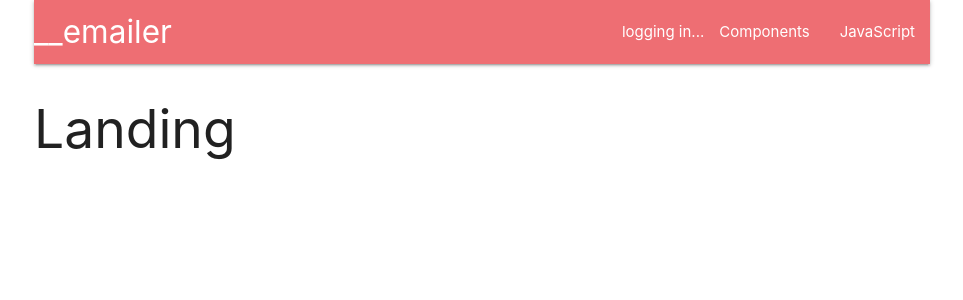
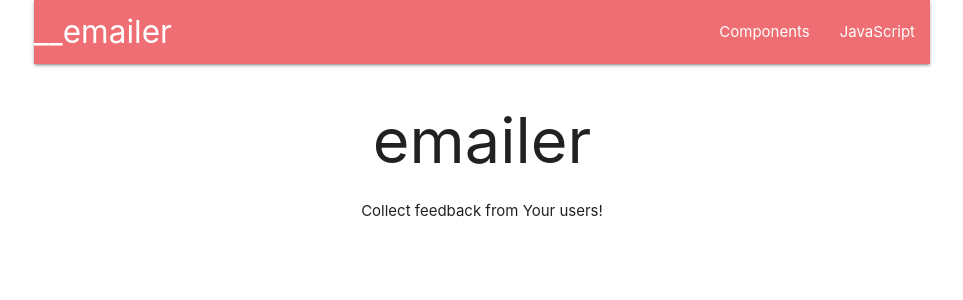
Before and after one commit to GrzesiekKozdroj/full-stack-udemy-course, a React (Create React App) app in the folder client/: page / in a window 1280 px wide. Shown: the top 300 px of the page, without its empty margins (158-1121 px from the left). Built offline with nearby package versions, Linux system fonts and the light colour scheme; no server answers.

Commit message:
added redux, thunk and connected log in and log out links with functions to server.

```diff
--- a/client/src/components/App.js
+++ b/client/src/components/App.js
@@ -4,10 +4,11 @@ import { connect } from 'react-redux'
 
 import * as actions from '../actions'
 import Header from './Header'
+import Landing from './Landing'
 
 const Dashboard = ()=> <h2>Dashboard</h2>
 const SurveyNew = ()=> <h2>SurveyNew</h2>
-const Landing   = ()=>   <h2>Landing</h2>
+
 
 class App extends Component{
     componentDidMount(){
--- a/client/src/components/Header.js
+++ b/client/src/components/Header.js
@@ -1,24 +1,35 @@
 import React, { Component } from 'react'
 import { connect } from 'react-redux'
+import { Link } from 'react-router-dom'
 
 class Header extends Component{
     renderContent(){
         switch(this.props.auth){
             case null:
-                return 'logging in...'
+                return;
             case false:
-                return 'logged out'
+                return (
+                    <li>
+                        <a href="auth/google">Login With Goolge</a>
+                    </li>
+                )
             default:
-                return 'logged in'
+                return (
+                    <a href="api/logout">Log out</a>
+                )
         }
     }
     render(){
         return (
             <nav>
             <div className="nav-wrapper">
-              <a href="#" className="left brand-logo">__emailer</a>
+                <Link
+                    to = { this.props.auth ? '/surveys' : '/' }
+                    className = "left brand-logo" >
+                        __emailer
+                </Link>
               <ul className="right">
-            <li>{this.renderContent()}</li>
+                <li>{this.renderContent()}</li>
                 <li><a href="badges.html">Components</a></li>
                 <li><a href="collapsible.html">JavaScript</a></li>
               </ul>
--- /dev/null
+++ b/client/src/components/Landing.js
@@ -0,0 +1,10 @@
+const Landing = () => {
+    return (
+        <div style={{textAlign:'center'}}>
+            <h1>emailer</h1>
+            <p>Collect feedback from Your users!</p>
+        </div>
+    )
+}
+
+export default Landing
--- a/client/src/index.js
+++ b/client/src/index.js
@@ -3,12 +3,10 @@ import React from 'react'
 import ReactDOM from 'react-dom'
 import { Provider } from 'react-redux'
 import reduxThunk from 'redux-thunk'
+import { createStore, applyMiddleware } from 'redux'
 
 
-
-import { createStore, applyMiddleware } from 'redux'
 import reducers from './reducers/index'
-
 import App from './components/App'
 
 const store = createStore( reducers, {}, applyMiddleware(reduxThunk) )
```
Also changed, not shown: 1 other file (tests, documents, lock files or other folders).
